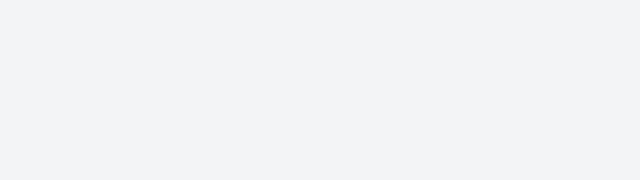
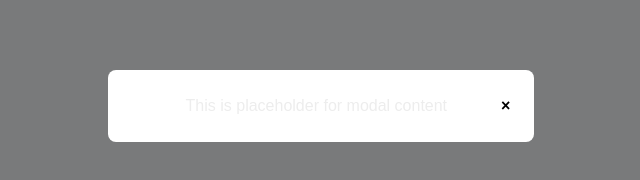
Before and after one commit to ZehaIrawan/strapi-udemy-clone, a Next.js app in the folder frontend/: page /manage-courses in a window 1280 px wide. Both pictures are taken after a click on the button "Create new course". Shown: the part 294-474 px from the top of the page, without its empty margins (319-959 px from the left). Built offline with nearby package versions, Linux system fonts and the light colour scheme; no server answers.

Commit message:
setup placeholder modal

```diff
--- a/frontend/app/manage-courses/page.jsx
+++ b/frontend/app/manage-courses/page.jsx
@@ -5,10 +5,16 @@ import axios from "axios";
 import Link from "next/link";
 import { Button } from "@/components/ui/button";
 import { useToast } from "@/hooks/use-toast";
+import Modal from '@/components/Modal';
 
 const ManageCoursesPage = () => {
   const { toast } = useToast();
   const [courses, setCourses] = useState([]);
+  const [isModalOpen, setIsModalOpen] = useState(false);
+
+  const handleOpenModal = () => setIsModalOpen(true);
+  const handleCloseModal = () => setIsModalOpen(false);
+
 
   useEffect(() => {
     const fetchCourses = async () => {
@@ -51,7 +57,7 @@ const ManageCoursesPage = () => {
     <div className="min-h-screen bg-gray-100 text-center p-24">
       <Navbar />
       <h1 className="text-3xl font-semibold mb-6">Manage courses</h1>
-      <Button className="mb-6">Create new course</Button>
+      <Button className="mb-6" onClick={handleOpenModal}>Create new course</Button>
       <div className="flex flex-col items-start gap-6 w-1/2">
         {courses.map((course) => (
           <div className="py-12 pl-6 text-left w-full border text-card-foreground bg-white shadow-md rounded-md">
@@ -69,6 +75,9 @@ const ManageCoursesPage = () => {
           </div>
         ))}
       </div>
+      <Modal isOpen={isModalOpen} onClose={handleCloseModal}>
+       <h1>This is placeholder for modal content</h1>
+      </Modal>
     </div>
   );
 };
--- /dev/null
+++ b/frontend/components/Modal.jsx
@@ -0,0 +1,19 @@
+import React from "react";
+
+export default function Modal({ isOpen, onClose, children }) {
+  if (!isOpen) return null;
+
+  return (
+    <div className="fixed inset-0 bg-black bg-opacity-50 flex justify-center items-center z-50">
+      <div className="bg-white rounded-lg p-6 w-1/3">
+        <button
+          onClick={onClose}
+          className="text-black float-right font-bold"
+        >
+          &times;
+        </button>
+        <div>{children}</div>
+      </div>
+    </div>
+  );
+}
```
